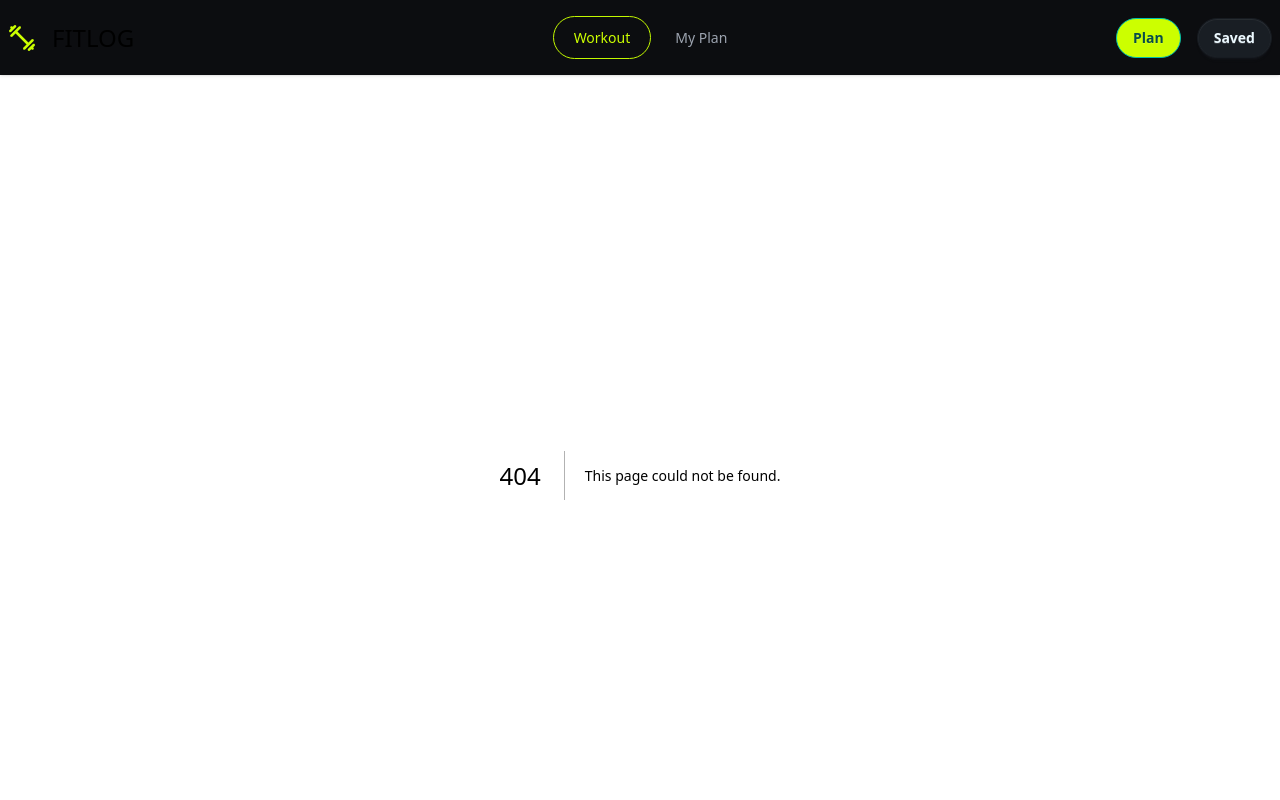
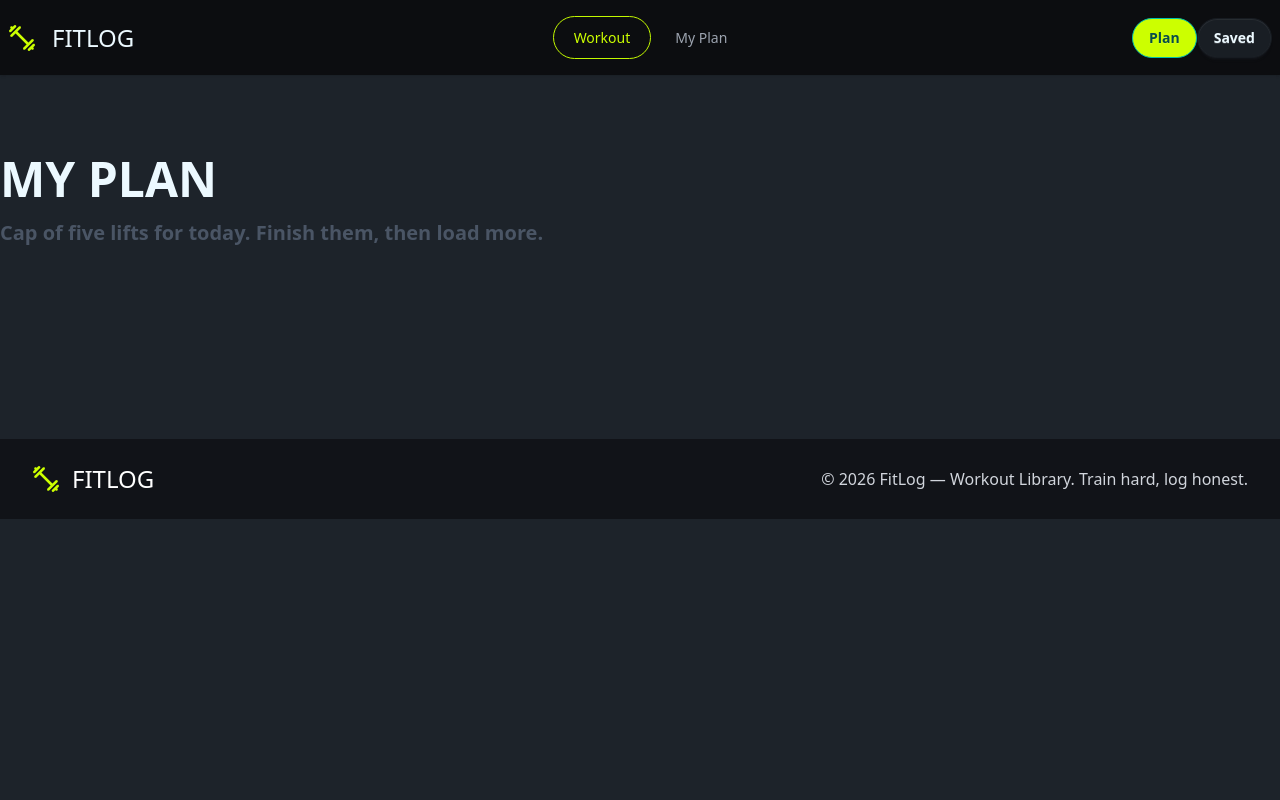
Before and after one commit to fatemaakthermim123/assignment-six, a Next.js app: page /MyPlan in a window 1280 px wide. Before the commit this address had no page. Shown: the top 800 px of the page. Built offline with nearby package versions, Linux system fonts and the light colour scheme.

Commit message:
my plan section data loading done

```diff
--- a/package.json
+++ b/package.json
@@ -12,7 +12,8 @@
     "next": "16.3.6",
     "react": "19.2.8",
     "react-dom": "19.2.8",
-    "react-icons": "^5.7.0"
+    "react-icons": "^5.7.0",
+    "react-toastify": "^11.1.0"
   },
   "devDependencies": {
     "@tailwindcss/postcss": "^4",
--- a/src/app/Libraries/[id]/page.jsx
+++ b/src/app/Libraries/[id]/page.jsx
@@ -1,5 +1,7 @@
 
 
+import PlanLibrary from '@/component/LibraryDetails/PlanLibrary';
+import SavedLibrary from '@/component/LibraryDetails/SavedLibrary';
 import Image from 'next/image';
 import React from 'react';
 
@@ -41,17 +43,7 @@ const librariesDataDetails = async ({ params }) => {
 
         {/* Content */}
         <div>
-          {/* Muscle Group Tags */}
-          <div className="flex gap-2 mb-4">
-            {library.muscleGroups.map((muscle) => (
-              <span
-                key={muscle}
-                className="rounded-full bg-[#ccffee] px-4 py-1 text-xs font-semibold text-black"
-              >
-                {muscle}
-              </span>
-            ))}
-          </div>
+
 
           {/* Title */}
           <h1 className="text-4xl font-extrabold mb-3">
@@ -61,6 +53,17 @@ const librariesDataDetails = async ({ params }) => {
           {/* Description */}
           <p className="text-slate-300 mb-6">{library.description}</p>
 
+             {/* Muscle Group Tags */}
+          <div className="flex gap-2 mb-4">
+            {library.muscleGroups.map((muscle) => (
+              <span
+                key={muscle}
+                className="rounded-full bg-[#ccff00] px-4 py-1 text-xs font-semibold text-black"
+              >
+                {muscle}
+              </span>
+            ))}
+          </div>
           {/* Stats */}
           <div className="space-y-3 mb-6 text-sm">
             <div className="flex justify-between border-b border-slate-700 pb-2">
@@ -71,11 +74,7 @@ const librariesDataDetails = async ({ params }) => {
               <span className="text-slate-400">DIFFICULTY</span>
               <span className="font-semibold">{library.difficulty}</span>
             </div>
-            <div className="flex justify-between border-b border-slate-700 pb-2">
-              <span className="text-slate-400">DURATION</span>
-              <span className="font-semibold">{library.duration} min</span>
-            </div>
-            <div className="flex justify-between border-b border-slate-700 pb-2">
+             <div className="flex justify-between border-b border-slate-700 pb-2">
               <span className="text-slate-400">SETS</span>
               <span className="font-semibold">{library.sets}</span>
             </div>
@@ -83,6 +82,11 @@ const librariesDataDetails = async ({ params }) => {
               <span className="text-slate-400">REPS</span>
               <span className="font-semibold">{library.reps}</span>
             </div>
+            <div className="flex justify-between border-b border-slate-700 pb-2">
+              <span className="text-slate-400">DURATION</span>
+              <span className="font-semibold">{library.duration} min</span>
+            </div>
+
             <div className="flex justify-between border-b border-slate-700 pb-2">
               <span className="text-slate-400">CALORIES</span>
               <span className="font-semibold">{library.caloriesBurned} kcal</span>
@@ -103,12 +107,8 @@ const librariesDataDetails = async ({ params }) => {
 
           {/* Buttons */}
           <div className="flex gap-3">
-            <button className="bg-[#ccff00] text-black  btn-accent font-semibold px-5 py-2 rounded-full">
-              Add to today&apos;s plan
-            </button>
-            <button className="border border-slate-500 text-white font-semibold px-5 py-2 rounded-full ">
-              Save for later
-            </button>
+            <PlanLibrary library={library} ></PlanLibrary>
+           <SavedLibrary library={library}></SavedLibrary>
           </div>
         </div>
       </div>
--- /dev/null
+++ b/src/app/MyPlan/page.jsx
@@ -0,0 +1,26 @@
+"use client"
+import LibraryCard from '@/component/shared/LibraryCard';
+import { LibraryContext } from '@/context/LibraryContext';
+import React, { useContext } from 'react';
+
+const MyPlanPage = () => {
+const{planLibrary,savedLibrary}=useContext(LibraryContext);
+console.log(planLibrary)
+    return (
+        <div className='container mx-auto my-20'>
+        <div className='gird grid-cols-1'>
+            <h1 className='text-5xl font-extrabold mb-4'>MY PLAN</h1>
+            <p className='text-xl font-semibold text-gray-600'>
+                Cap of five lifts for today. Finish them, then load more.</p>
+                <div className='my-28'>
+                    {
+                        planLibrary.map(library=> <LibraryCard key={library.id}
+                        library={library}></LibraryCard>)
+                    }
+                </div>
+        </div>
+        </div>
+    );
+};
+
+export default MyPlanPage;
--- a/src/app/layout.js
+++ b/src/app/layout.js
@@ -2,6 +2,8 @@ import { Geist, Geist_Mono } from "next/font/google";
 import "./globals.css";
 import Footer from "@/component/shared/Footer";
 import Navbar from "@/component/shared/Navbar";
+import LibraryProvider from "@/context/LibraryContext";
+import { ToastContainer } from "react-toastify";
 
 const geistSans = Geist({
   variable: "--font-geist-sans",
@@ -25,9 +27,12 @@ export default function RootLayout({ children }) {
       className={`${geistSans.variable} ${geistMono.variable} h-full antialiased`}
     >
       <body className="min-h-full flex flex-col">
+        <LibraryProvider>
          <Navbar/>
         {children}
+        <ToastContainer/>
       <Footer/>
+      </LibraryProvider>
         </body>
     </html>
   );
--- a/src/app/page.js
+++ b/src/app/page.js
@@ -6,10 +6,10 @@ import Navbar from "@/component/shared/Navbar";
 
 export default function Home() {
   return ( <div>
-   <Navbar/>
+
    <Banner/>
    <Library></Library>
-   <Footer/>
+
     </div>
   )
 }
--- /dev/null
+++ b/src/component/LibraryDetails/PlanLibrary.jsx
@@ -0,0 +1,25 @@
+"use client";
+
+import { LibraryContext } from "@/context/LibraryContext";
+import { useContext } from "react";
+import { toast } from "react-toastify";
+
+const PlanLibrary = ({ library })=> {
+  const { planLibrary,setPlanLibrary} = useContext(LibraryContext);
+
+  const handlePlanLibrary = () => {
+    console.log("read book btn triggered", library);
+
+    // setReadBooks((prevReadBooks) => [...prevReadBooks, book]);
+    setPlanLibrary([...planLibrary, library]);
+    toast.success(` "${library.name} is added to plan"`);
+  };
+  return (
+    <button className="bg-[#ccff00] text-black  btn-accent font-semibold px-5 py-2 rounded-full"
+    onClick={()=>handlePlanLibrary(library)}>
+              Add to today&apos;s plan
+            </button>
+  );
+};
+
+export default PlanLibrary;
--- /dev/null
+++ b/src/component/LibraryDetails/SavedLibrary.jsx
@@ -0,0 +1,26 @@
+
+"use client";
+
+import { LibraryContext } from "@/context/LibraryContext";
+import { useContext } from "react";
+import { toast } from "react-toastify";
+
+const SavedLibrary = ({library}) => {
+   const { savedLibrary, setSavedLibrary} = useContext(LibraryContext);
+
+  const handleSavedLibrary = () => {
+    console.log("read book btn triggered", library);
+
+    // setReadBooks((prevReadBooks) => [...prevReadBooks, book]);
+    setSavedLibrary([...savedLibrary, library]);
+    toast.success(` "${library.name} is added to Saved"`);
+  };
+  return (
+    <button className="border border-slate-500 text-white font-semibold px-5 py-2 rounded-full "
+    onClick={()=>handleSavedLibrary(library)}>
+              Save for later
+            </button>
+  );
+};
+
+export default SavedLibrary;
--- a/src/component/shared/NavLinks.jsx
+++ b/src/component/shared/NavLinks.jsx
@@ -24,7 +24,7 @@ const NavLinks = () => {
       </Link>
 
       <Link
-        href="/my-plan"
+        href="/MyPlan"
         onClick={() => handleActive("my-plan")}
         className={
           active === "my-plan" ? "text-[#ccff00] border border-[#C2F800] rounded-full  py-2.5 px-5":
--- a/src/component/shared/Navbar.jsx
+++ b/src/component/shared/Navbar.jsx
@@ -30,8 +30,10 @@ const Navbar = () => {
     </ul>
   </div>
   <div className="navbar-end flex gap-4">
+    <Link href='/MyPlan'>
 <button className="btn btn-active btn-accent bg-[#ccff00] border rounded-full">Plan</button>
     <button className="btn border rounded-full">Saved</button>
+    </Link>
   </div>
 </div>
 </nav>
--- /dev/null
+++ b/src/context/LibraryContext.jsx
@@ -0,0 +1,40 @@
+"use client"
+import React, { createContext, useState } from 'react';
+
+
+
+  export const LibraryContext=createContext({});
+const LibraryProvider = ({children}) => {
+    const [planLibrary,setPlanLibrary]=useState([]);
+    const [savedLibrary,setSavedLibrary]=useState([]);
+    const sharedData={
+        planLibrary,
+        setPlanLibrary,
+        savedLibrary,
+        setSavedLibrary
+    }
+    return (
+      <LibraryContext.Provider value={sharedData}>{children}</LibraryContext.Provider>
+    );
+};
+
+export default LibraryProvider;
+
+
+// const BooksProvider = ({ children }: { children: ReactNode }) => {
+//   const [readBooks, setReadBooks] = useState<IBook[]>([]);
+//   const [wishlist, setWishlist] = useState<IBook[]>([]);
+
+//   const sharedData = {
+//     readBooks,
+//     setReadBooks,
+//     wishlist,
+//     setWishlist,
+//   };
+
+//   return (
+//     <BooksContext.Provider value={sharedData}>{children}</BooksContext.Provider>
+//   );
+// };
+
+// export default BooksProvider;
```
Also changed, not shown: 1 other file (tests, documents, lock files or other folders).
